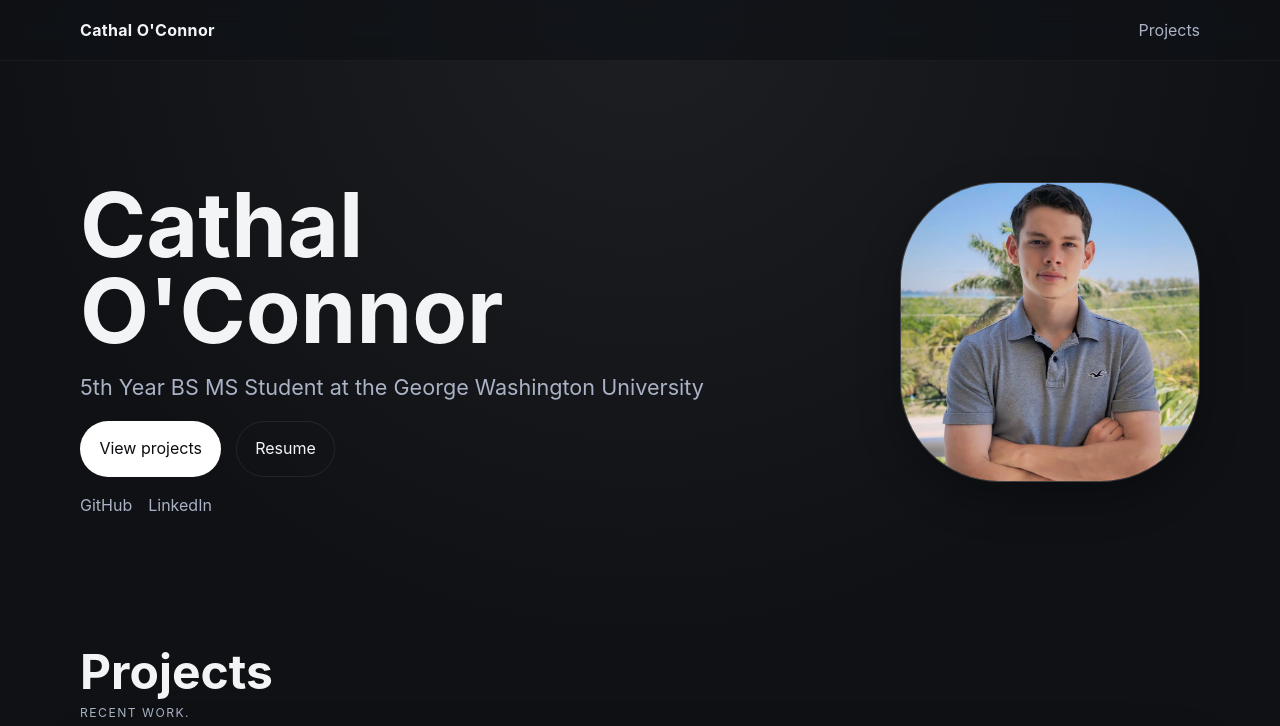
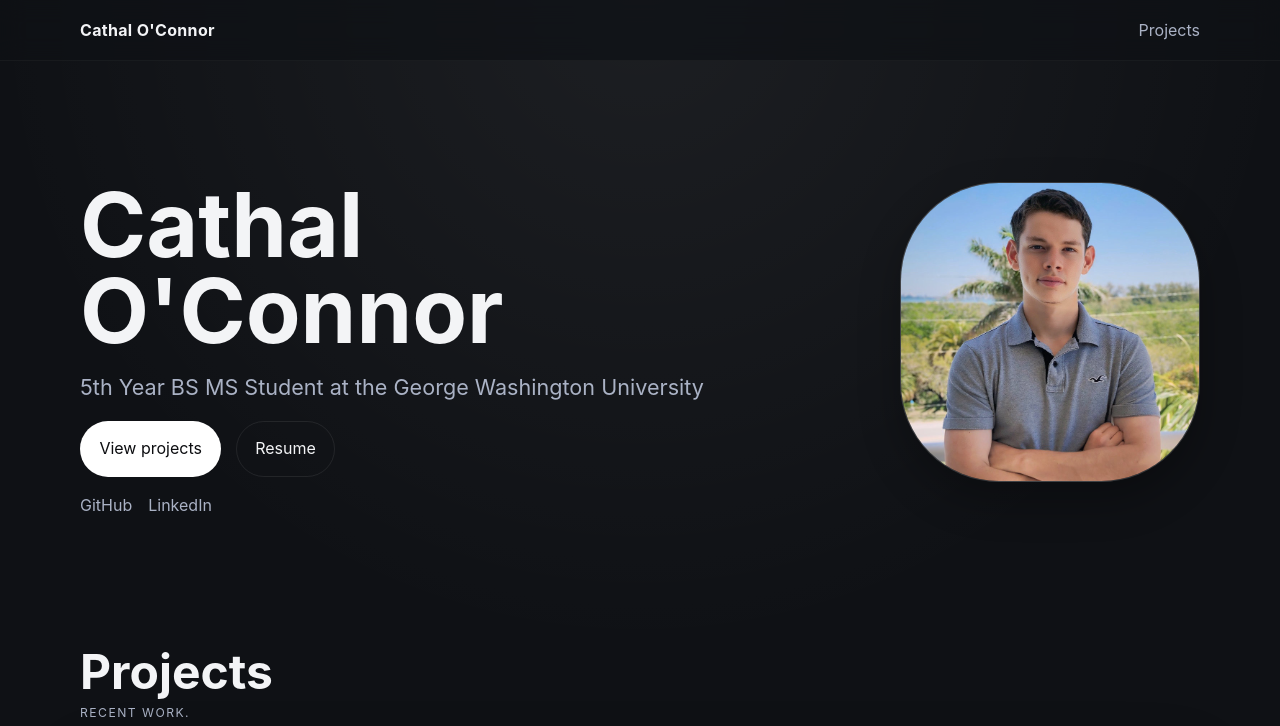
Before and after one commit to oconnortc03/oconnortc03.github.io, a Jekyll site: the page built from index.html, in a window 1280 px wide. Shown: the top 726 px of the page. Built offline with Jekyll 4.4.1, drawn with Linux system fonts in a browser that asks for light colours; grey boxes are pictures that could not be loaded.

Commit message:
Headshot spacing

```diff
--- a/assets/css/style.css
+++ b/assets/css/style.css
@@ -150,7 +150,7 @@
   width: 100%;
   height: 100%;
   object-fit: cover;
-  object-position: center 35%;
+  object-position: center 30%;
 }
 
 .lead {
```
